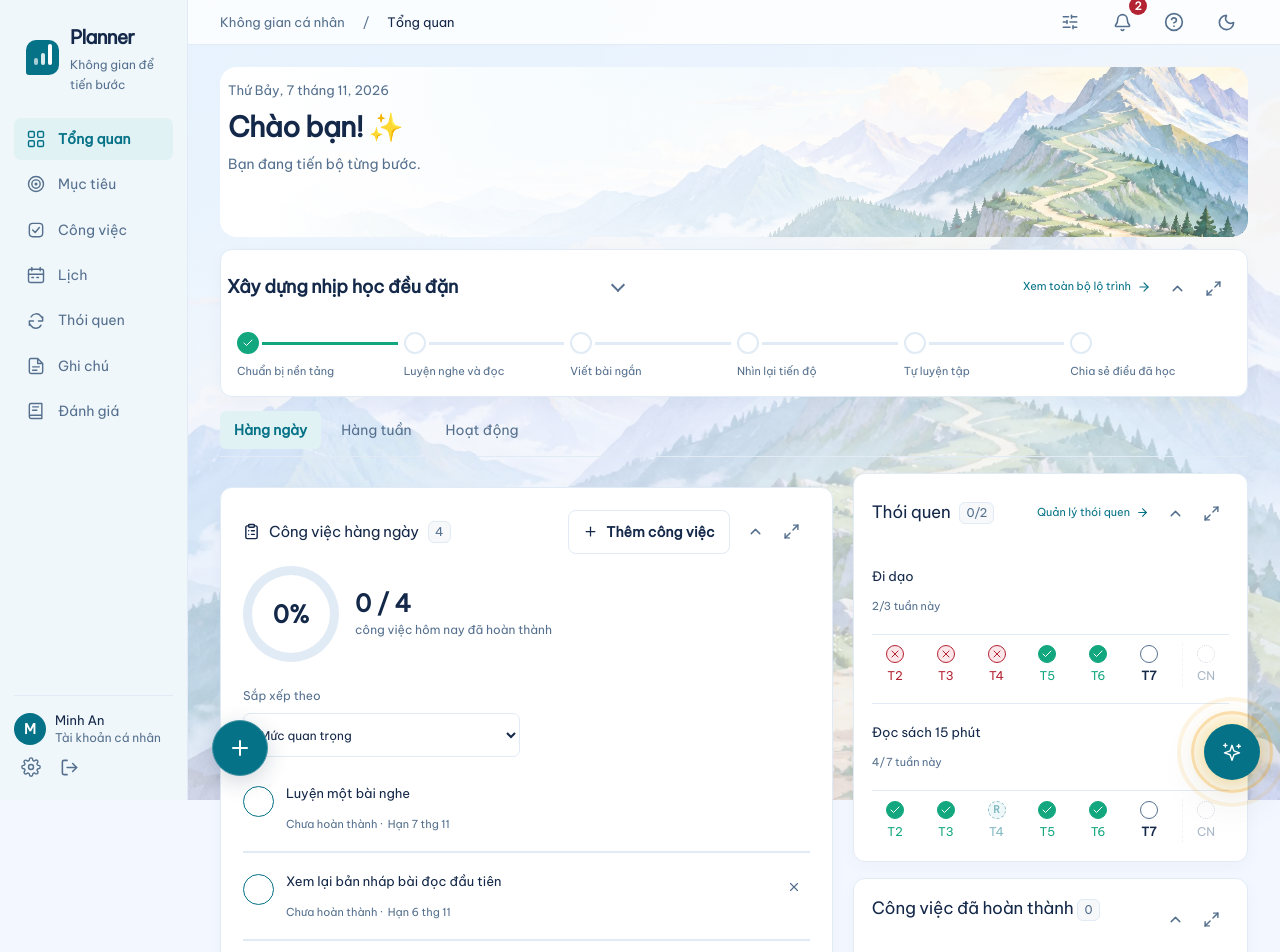
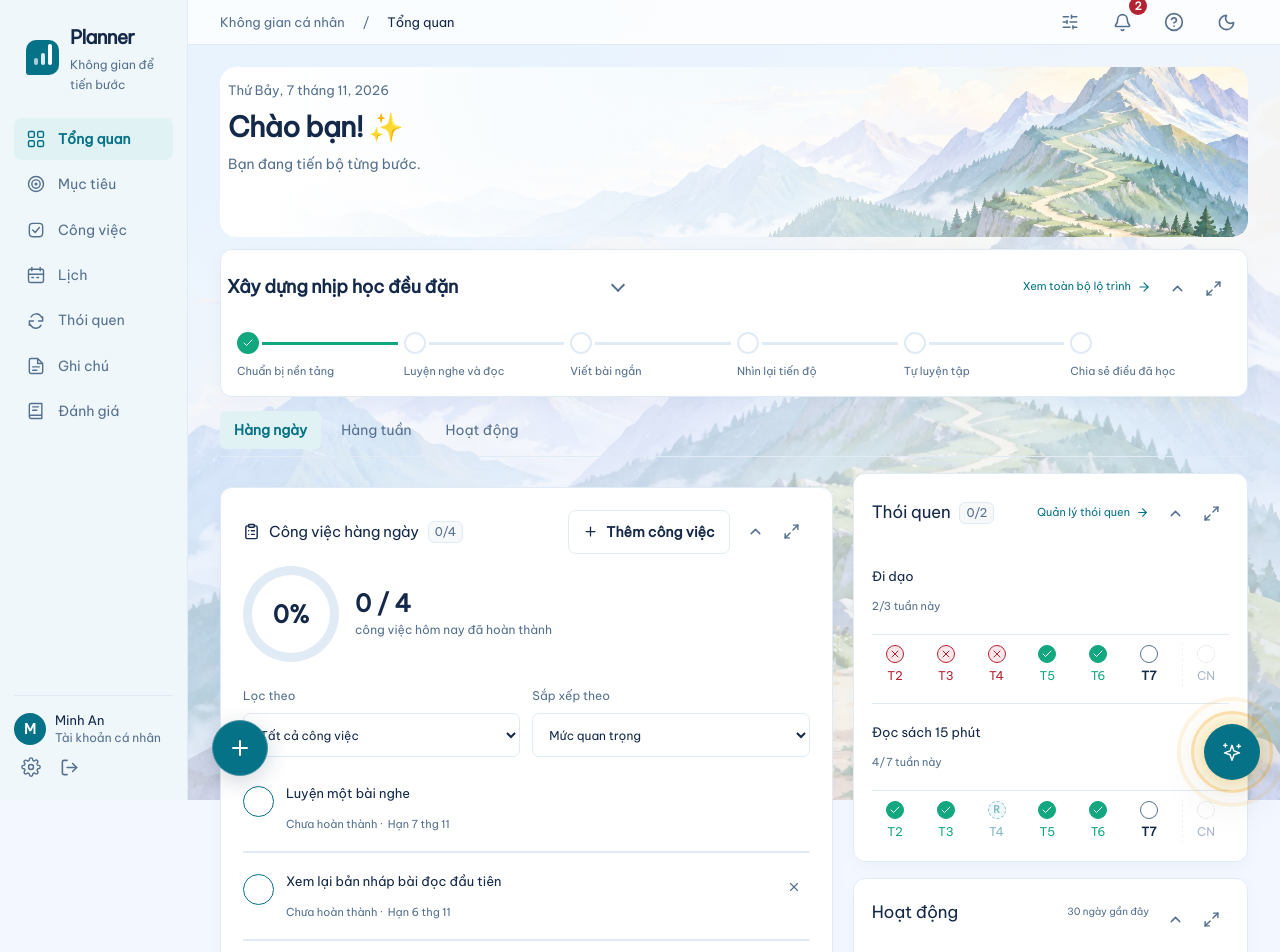
Before and after one commit to datphan3201/Notes, a Next.js app in the folder apps/web/: page /preview/workspace in a window 1280 px wide. Shown: the top 952 px of the page. Built offline with nearby package versions, Linux system fonts and the light colour scheme.

Commit message:
fix(dashboard): remove separated completed tasks panel and add compact progress summary to panel headers

```diff
--- a/apps/web/src/components/preview/dashboard.tsx
+++ b/apps/web/src/components/preview/dashboard.tsx
@@ -72,7 +72,8 @@ export function DashboardView({
     connected?: boolean;
 }) {
     const [tab, setTab] = useState("today");
-    const [showTasks, setShowTasks] = useState(false), [showHabits, setShowHabits] = useState(false), [showCompleted, setShowCompleted] = useState(false);
+    const [status, setStatus] = useState("all");
+    const [showTasks, setShowTasks] = useState(false), [showHabits, setShowHabits] = useState(false);
     const day = today;
     const sampleDay = (offset: number) =>
         new Date(`${addDays(day, offset)}T12:00:00Z`);
@@ -179,7 +180,7 @@ export function DashboardView({
         ? Math.round((done / selected.length) * 100)
         : null;
     const rows = selected
-        .filter((task) => task.status !== "Done")
+        .filter((task) => status === "all" || task.status === status)
         .sort((a, b) =>
             sort === "importance"
                 ? Number(b.importance) - Number(a.importance)
@@ -270,7 +271,26 @@ export function DashboardView({
                 </button>
                 <button className="button button-quiet" onClick={openPicker}>{text("Choose tasks", "Chọn công việc")}</button>
             </FloatingActions>
-            <DashboardPanel className="dashboard-roadmap" text={text} label={text("Roadmap", "Lộ trình")} header={<div className="section-heading">
+            <DashboardPanel
+                className="dashboard-roadmap"
+                text={text}
+                label={text("Roadmap", "Lộ trình")}
+                summary={
+                    focus ? (
+                        <div className="dashboard-collapsed-progress">
+                            <span className="progress-pill">
+                                {focus.steps.length ? `${Math.round((focus.completed / focus.steps.length) * 100)}%` : "0%"}
+                            </span>
+                            <span>
+                                {text(
+                                    `${focus.completed} of ${focus.steps.length} milestones completed`,
+                                    `Đã hoàn thành ${focus.completed}/${focus.steps.length} cột mốc`,
+                                )}
+                            </span>
+                        </div>
+                    ) : null
+                }
+                header={<div className="section-heading">
                     <label className="roadmap-title-picker">
                         <span className="sr-only">
                             {text("Choose a roadmap", "Chọn lộ trình")}
@@ -443,7 +463,24 @@ export function DashboardView({
                 ) : (
                     <div className="dashboard-split-layout">
                         <div className="dashboard-split-main">
-                            <TaskDropZone as="section" target={{kind: "plan", period: week ? "week" : "today"}} className="dashboard-task-drop"><DashboardPanel className="today-panel" text={text} label={text("Tasks", "Công việc")} header={<div className="section-heading preview-dashboard-task-heading">
+                            <TaskDropZone as="section" target={{kind: "plan", period: week ? "week" : "today"}} className="dashboard-task-drop"><DashboardPanel
+                                className="today-panel"
+                                text={text}
+                                label={text("Tasks", "Công việc")}
+                                summary={
+                                    <div className="dashboard-collapsed-progress">
+                                        <span className="progress-pill">
+                                            {percentage === null ? "0%" : `${percentage}%`}
+                                        </span>
+                                        <span>
+                                            {text(
+                                                `${done} of ${selected.length} tasks completed`,
+                                                `Đã hoàn thành ${done}/${selected.length} công việc`,
+                                            )}
+                                        </span>
+                                    </div>
+                                }
+                                header={<div className="section-heading preview-dashboard-task-heading">
                                     <h2>
                                         <ClipboardList size={17} />
                                         {text(
@@ -455,7 +492,7 @@ export function DashboardView({
                                                 : "Công việc hàng ngày",
                                         )}
                                         <span className="count-badge">
-                                            {rows.length}
+                                            {done}/{selected.length}
                                         </span>
                                     </h2>
                                     <button
@@ -521,6 +558,27 @@ export function DashboardView({
 
                                 <div className="dashboard-week-filters">
                                     <label className="field">
+                                        {text("Filter by", "Lọc theo")}
+                                        <select
+                                            value={status}
+                                            onChange={(event) =>
+                                                setStatus(event.target.value)
+                                            }
+                                        >
+                                            <option value="all">
+                                                {text(
+                                                    "All tasks",
+                                                    "Tất cả công việc",
+                                                )}
+                                            </option>
+                                            {statuses.map(([key, en, vi]) => (
+                                                <option key={key} value={key}>
+                                                    {text(en, vi)}
+                                                </option>
+                                            ))}
+                                        </select>
+                                    </label>
+                                    <label className="field">
                                         {text("Sort by", "Sắp xếp theo")}
                                         <select
                                             value={sort}
@@ -542,7 +600,6 @@ export function DashboardView({
                                             </option>
                                         </select>
                                     </label>
-
                                 </div>
                                 <div className="preview-dashboard-checklist">
                                     {(showTasks ? rows : rows.slice(0, db.dashboard.tasks)).map(
@@ -716,17 +773,17 @@ export function DashboardView({
                                                         ? "No tasks with this status"
                                                         : "A little room to focus",
                                                     selected.length
-                                                        ? "Không có công việc chưa hoàn thành"
+                                                        ? "Không có công việc ở trạng thái này"
                                                         : "Một chút không gian để tập trung",
                                                 )}
                                             </strong>
                                             <p>
                                                 {text(
                                                     selected.length
-                                                        ? "Completed tasks are listed in their own panel."
+                                                        ? "Choose another status to see the rest of your plan."
                                                         : "Choose an existing task or create a small next step.",
                                                     selected.length
-                                                        ? "Công việc đã hoàn thành được hiển thị ở khung riêng."
+                                                        ? "Chọn trạng thái khác để xem phần còn lại của kế hoạch."
                                                         : "Chọn công việc có sẵn hoặc tạo một bước tiếp theo nhỏ.",
                                                 )}
                                             </p>
@@ -761,7 +818,21 @@ export function DashboardView({
                         <div className="dashboard-split-side">
                             {week ? (
                                 <>
-                                    <DashboardPanel className="dashboard-week-side" text={text} label={text("Milestones", "Cột mốc")} header={<div className="section-heading">
+                                    <DashboardPanel
+                                        className="dashboard-week-side"
+                                        text={text}
+                                        label={text("Milestones", "Cột mốc")}
+                                        summary={
+                                            <div className="dashboard-collapsed-progress">
+                                                <span>
+                                                    {text(
+                                                        `${dueMilestones.filter((m) => m.status === "Done").length} of ${dueMilestones.length} milestones completed`,
+                                                        `Đã hoàn thành ${dueMilestones.filter((m) => m.status === "Done").length}/${dueMilestones.length} cột mốc`,
+                                                    )}
+                                                </span>
+                                            </div>
+                                        }
+                                        header={<div className="section-heading">
                                             <h2>
                                                 <Flag size={17} />
                                                 {text("Milestones", "Cột mốc")}
@@ -960,7 +1031,21 @@ export function DashboardView({
                                 </>
                             ) : (
                                 <>
-                                    <DashboardPanel className="dashboard-habits-panel" text={text} label={text("Habits", "Thói quen")} header={<div className="section-heading">
+                                    <DashboardPanel
+                                        className="dashboard-habits-panel"
+                                        text={text}
+                                        label={text("Habits", "Thói quen")}
+                                        summary={
+                                            <div className="dashboard-collapsed-progress">
+                                                <span>
+                                                    {text(
+                                                        `${habitChecks.length} of ${sampleHabits.length} habits checked today`,
+                                                        `Đã điểm danh ${habitChecks.length}/${sampleHabits.length} thói quen hôm nay`,
+                                                    )}
+                                                </span>
+                                            </div>
+                                        }
+                                        header={<div className="section-heading">
                                             <h2>
                                                 {text("Habits", "Thói quen")}
                                                 <span className="count-badge">
@@ -1035,17 +1120,17 @@ export function DashboardView({
                                         )}
                                     {sampleHabits.length > db.dashboard.habits && <button className="text-button" onClick={() => setShowHabits(!showHabits)}>{text(showHabits ? "Show less" : "Show more", showHabits ? "Thu gọn" : "Xem thêm")}</button>}
                                     </DashboardPanel>
-                                    <DashboardPanel className="dashboard-completed-panel" text={text} label={text("Completed tasks", "Công việc đã hoàn thành")}
-                                        header={<h2>{text("Completed tasks", "Công việc đã hoàn thành")} <span className="count-badge">{done}</span></h2>}>
-                                        <ul className="dashboard-completed-list">
-                                            {(showCompleted ? selected.filter(task => task.status === "Done") : selected.filter(task => task.status === "Done").slice(0, db.dashboard.completed)).map(task =>
-                                                <li key={task.id}><button className="text-button" onClick={() => db.navigate("tasks", { task: task.id })}><Check size={15} aria-hidden="true" />{text(...task.title)}</button></li>)}
-                                        </ul>
-                                        {!done && <p className="subtle-copy">{text("No completed tasks yet", "Chưa có công việc hoàn thành")}</p>}
-                                        {done > db.dashboard.completed && <button className="text-button" onClick={() => setShowCompleted(!showCompleted)}>{text(showCompleted ? "Show less" : "Show more", showCompleted ? "Thu gọn" : "Xem thêm")}</button>}
-                                    </DashboardPanel>
 
-                                    <DashboardPanel className="dashboard-recent-panel" text={text} label={text("Activity", "Hoạt động")} header={<div className="section-heading">
+                                    <DashboardPanel
+                                        className="dashboard-recent-panel"
+                                        text={text}
+                                        label={text("Activity", "Hoạt động")}
+                                        summary={
+                                            <div className="dashboard-collapsed-progress">
+                                                <span>{text("30-day activity overview", "Tổng quan hoạt động 30 ngày")}</span>
+                                            </div>
+                                        }
+                                        header={<div className="section-heading">
                                             <h2>
                                                 {text("Activity", "Hoạt động")}
                                             </h2>
--- a/apps/web/src/components/ui/dashboard-panel.tsx
+++ b/apps/web/src/components/ui/dashboard-panel.tsx
@@ -5,8 +5,8 @@ import { ChevronDown, ChevronUp, Maximize2, Minimize2 } from "lucide-react";
 import { IconButton } from "./button";
 import type { LocalizedText } from "./types";
 
-export function DashboardPanel({ header, children, className = "", label, text }: {
-    header: ReactNode; children: ReactNode; className?: string; label: string; text: LocalizedText;
+export function DashboardPanel({ header, children, summary, className = "", label, text }: {
+    header: ReactNode; children: ReactNode; summary?: ReactNode; className?: string; label: string; text: LocalizedText;
 }) {
     const [collapsed, setCollapsed] = useState(false), [expanded, setExpanded] = useState(false);
     const body = useId();
@@ -18,7 +18,7 @@ export function DashboardPanel({ header, children, className = "", label, text }
         document.addEventListener("keydown", close);
         return () => document.removeEventListener("keydown", close);
     }, [expanded]);
-    return <section className={`planning-panel ui-dashboard-panel ${className}`} aria-label={label} data-expanded={expanded}>
+    return <section className={`planning-panel ui-dashboard-panel ${className}`} aria-label={label} data-expanded={expanded} data-collapsed={collapsed}>
         <div className="ui-dashboard-panel-heading">
             <div className="ui-dashboard-panel-title">{header}</div>
             <div className="ui-dashboard-panel-controls">
@@ -32,6 +32,7 @@ export function DashboardPanel({ header, children, className = "", label, text }
                 </IconButton>
             </div>
         </div>
+        {collapsed && summary && <div className="ui-dashboard-panel-summary">{summary}</div>}
         <div className="ui-dashboard-panel-body" id={body} hidden={collapsed}>{children}</div>
     </section>;
 }
```
Also changed, not shown: apps/web/src/styles/ui-system.css (+4 -3 lines).
